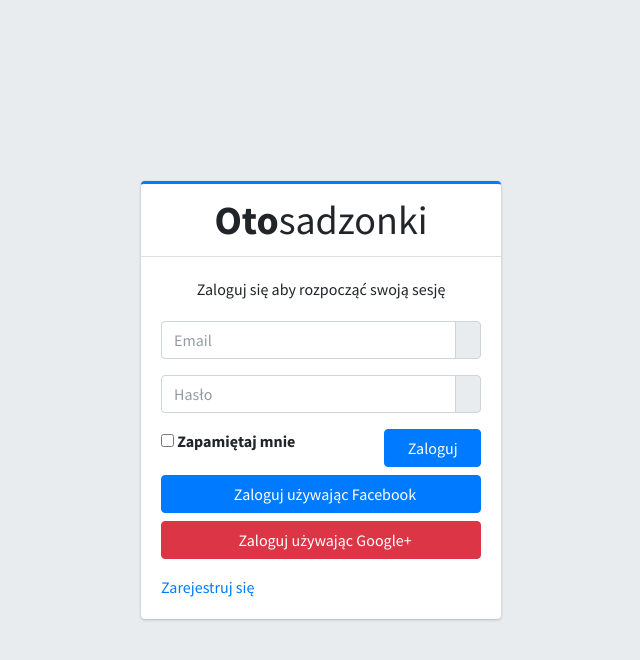
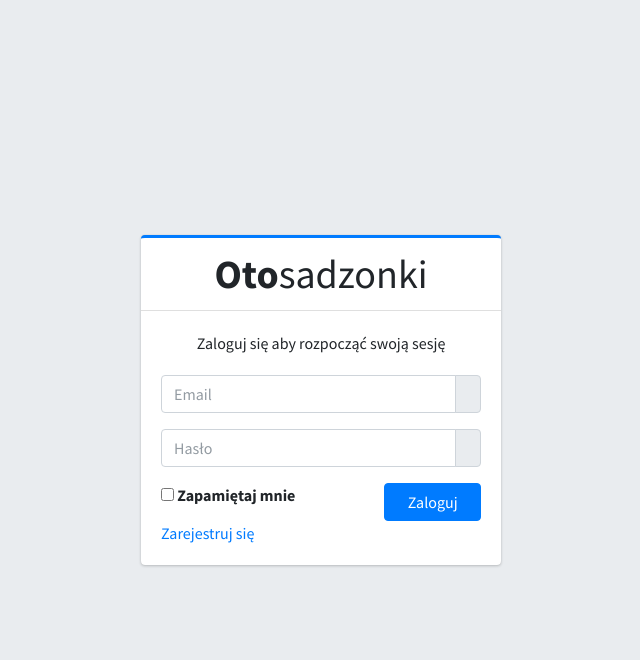
Before and after one commit to filipwroblewski/wsb_php_project, a PHP site: page / in a window 1280 px wide. Shown: the top 660 px of the page, without its empty margins (319-959 px from the left). Run offline with PHP 8.4, Linux system fonts and the light colour scheme; some libraries are stand-ins or nearby versions.

Commit message:
ready project

```diff
--- a/view/login.php
+++ b/view/login.php
@@ -139,16 +139,6 @@
           </div>
         </form>
 
-        <div class="social-auth-links text-center mt-2 mb-3">
-          <a href="#" class="btn btn-block btn-primary">
-            <i class="fab fa-facebook mr-2"></i> Zaloguj używając Facebook
-          </a>
-          <a href="#" class="btn btn-block btn-danger">
-            <i class="fab fa-google-plus mr-2"></i> Zaloguj używając Google+
-          </a>
-        </div>
-        <!-- /.social-auth-links -->
-
         <p class="mb-0">
           <a href="./view/register.php" class="text-center">Zarejestruj się</a>
         </p>
```
